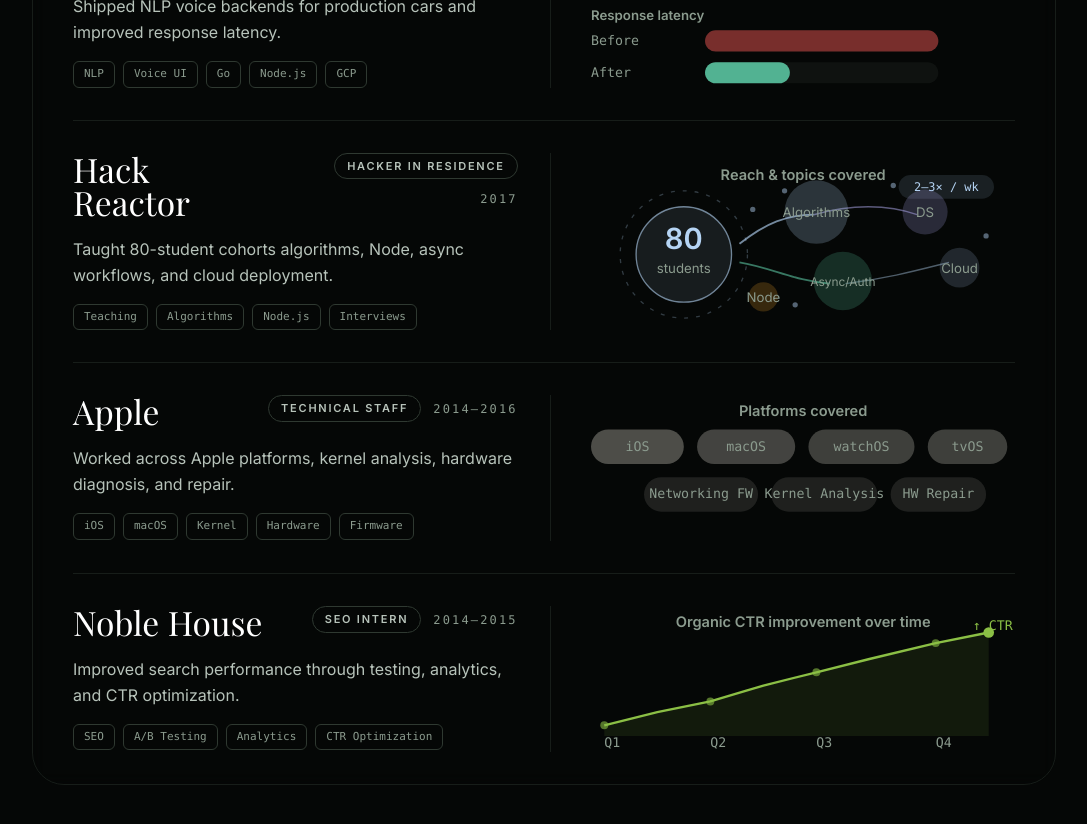
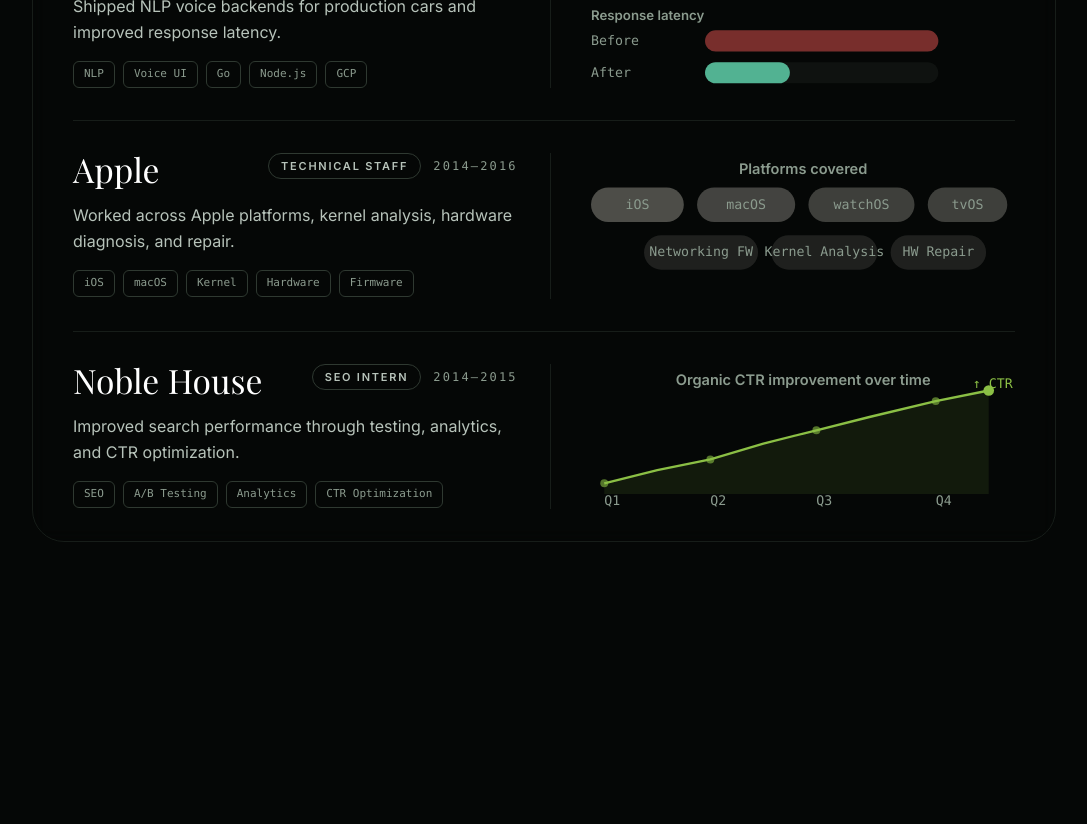
Before and after one commit to tungnh91/cv, a Next.js app: page / in a window 1280 px wide. Shown: the part 1660-2484 px from the top of the page, without its empty margins (96-1183 px from the left). After the commit the page ends 2346 px from the top, so only its background shows below. Built offline with nearby package versions, Linux system fonts and the light colour scheme.

Commit message:
Remove Hack Reactor from CV

```diff
--- a/components/home/ExperienceVisual.tsx
+++ b/components/home/ExperienceVisual.tsx
@@ -4,7 +4,6 @@
 
 import AppleVisual from './visuals/AppleVisual';
 import FacebookVisual from './visuals/FacebookVisual';
-import HackReactorVisual from './visuals/HackReactorVisual';
 import MercedesVisual from './visuals/MercedesVisual';
 import NobleHouseVisual from './visuals/NobleHouseVisual';
 import RedOakVisual from './visuals/RedOakVisual';
@@ -17,7 +16,6 @@
   rivian: RivianVisual,
   facebook: FacebookVisual,
   mercedes: MercedesVisual,
-  hackreactor: HackReactorVisual,
   apple: AppleVisual,
   noblehouse: NobleHouseVisual
 };
--- a/components/home/visuals/HackReactorVisual.tsx
+++ /dev/null
@@ -1,98 +0,0 @@
-import {
-  CHART_MONO,
-  CHART_SANS,
-  EXPERIENCE_VISUAL_CLASS,
-  VISUAL_VARS
-} from './constants';
-
-export default function HackReactorVisual() {
-  return (
-    <svg viewBox="0 0 320 124" className={EXPERIENCE_VISUAL_CLASS}>
-      <text
-        x="160"
-        y="16"
-        textAnchor="middle"
-        fontFamily={CHART_SANS}
-        fontSize="11"
-        fontWeight="600"
-        fill="currentColor"
-      >
-        Reach & topics covered
-      </text>
-
-      <rect x="232" y="12" width="72" height="18" rx="9" fill={VISUAL_VARS.blue} fillOpacity="0.12" />
-      <text
-        x="268"
-        y="24"
-        textAnchor="middle"
-        fontFamily={CHART_MONO}
-        fontSize="9"
-        fill={VISUAL_VARS.blue}
-      >
-        2–3× / wk
-      </text>
-
-      <circle cx="70" cy="72" r="36" fill={VISUAL_VARS.blue} fillOpacity="0.1" stroke={VISUAL_VARS.blue} strokeOpacity="0.6" />
-      <circle
-        cx="70"
-        cy="72"
-        r="48"
-        fill="none"
-        stroke={VISUAL_VARS.blue}
-        strokeOpacity="0.26"
-        strokeDasharray="3 6"
-      />
-      <text
-        x="70"
-        y="68"
-        textAnchor="middle"
-        fontFamily={CHART_SANS}
-        fontSize="22"
-        fontWeight="600"
-        fill={VISUAL_VARS.blue}
-      >
-        80
-      </text>
-      <text x="70" y="86" textAnchor="middle" fontFamily={CHART_SANS} fontSize="10" fill="currentColor">
-        students
-      </text>
-
-      <path d="M112 64 C 132 48 148 42 168 42" fill="none" stroke={VISUAL_VARS.blue} strokeOpacity="0.64" strokeWidth="1.4" />
-      <path d="M112 78 C 136 82 154 92 180 94" fill="none" stroke={VISUAL_VARS.teal} strokeOpacity="0.58" strokeWidth="1.3" />
-      <path d="M168 42 C 196 34 224 34 246 42" fill="none" stroke={VISUAL_VARS.purple} strokeOpacity="0.52" strokeWidth="1.1" />
-      <path d="M192 94 C 224 90 246 84 270 78" fill="none" stroke={VISUAL_VARS.blue} strokeOpacity="0.42" strokeWidth="1.1" />
-
-      {[
-        { cx: 170, cy: 40, r: 24, label: 'Algorithms', fill: VISUAL_VARS.blue, opacity: 0.22 },
-        { cx: 252, cy: 40, r: 17, label: 'DS', fill: VISUAL_VARS.purple, opacity: 0.22 },
-        { cx: 190, cy: 92, r: 22, label: 'Async/Auth', fill: VISUAL_VARS.teal, opacity: 0.2 },
-        { cx: 278, cy: 82, r: 15, label: 'Cloud', fill: VISUAL_VARS.blue, opacity: 0.16 },
-        { cx: 130, cy: 104, r: 11, label: 'Node', fill: VISUAL_VARS.amber, opacity: 0.22 }
-      ].map((bubble) => (
-        <g key={bubble.label}>
-          <circle cx={bubble.cx} cy={bubble.cy} r={bubble.r} fill={bubble.fill} fillOpacity={bubble.opacity} />
-          <text
-            x={bubble.cx}
-            y={bubble.cy + 4}
-            textAnchor="middle"
-            fontFamily={CHART_SANS}
-            fontSize={bubble.label === 'Async/Auth' ? '9' : '10'}
-            fill="currentColor"
-          >
-            {bubble.label}
-          </text>
-        </g>
-      ))}
-
-      {[
-        { cx: 146, cy: 24 },
-        { cx: 228, cy: 20 },
-        { cx: 298, cy: 58 },
-        { cx: 122, cy: 38 },
-        { cx: 154, cy: 110 }
-      ].map((dot, index) => (
-        <circle key={index} cx={dot.cx} cy={dot.cy} r="2" fill={VISUAL_VARS.blue} fillOpacity="0.46" />
-      ))}
-    </svg>
-  );
-}
--- a/data/home.ts
+++ b/data/home.ts
@@ -12,7 +12,6 @@
   | 'rivian'
   | 'facebook'
   | 'mercedes'
-  | 'hackreactor'
   | 'apple'
   | 'noblehouse';
 
@@ -84,15 +83,6 @@
     visualization: 'mercedes'
   },
   {
-    company: 'Hack Reactor',
-    role: 'Hacker in Residence',
-    years: '2017',
-    summary:
-      'Taught 80-student cohorts algorithms, Node, async workflows, and cloud deployment.',
-    tags: ['Teaching', 'Algorithms', 'Node.js', 'Interviews'],
-    visualization: 'hackreactor'
-  },
-  {
     company: 'Apple',
     role: 'Technical Staff',
     years: '2014—2016',
```
